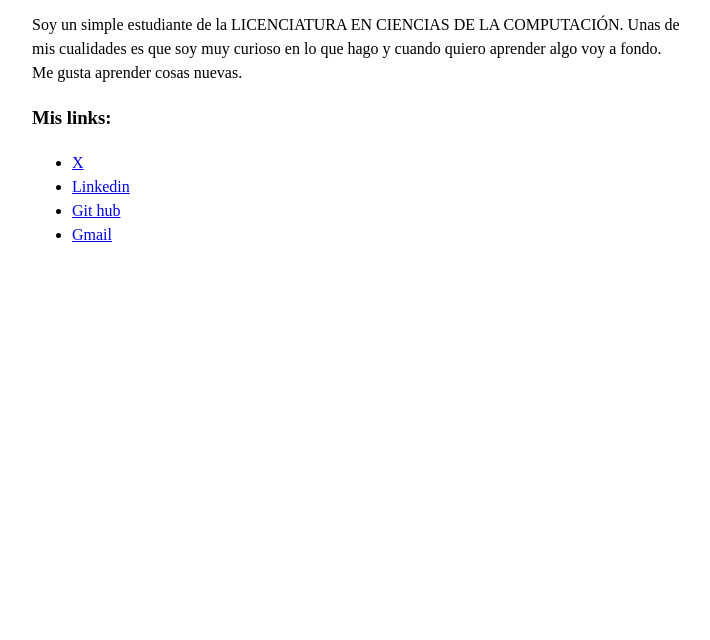
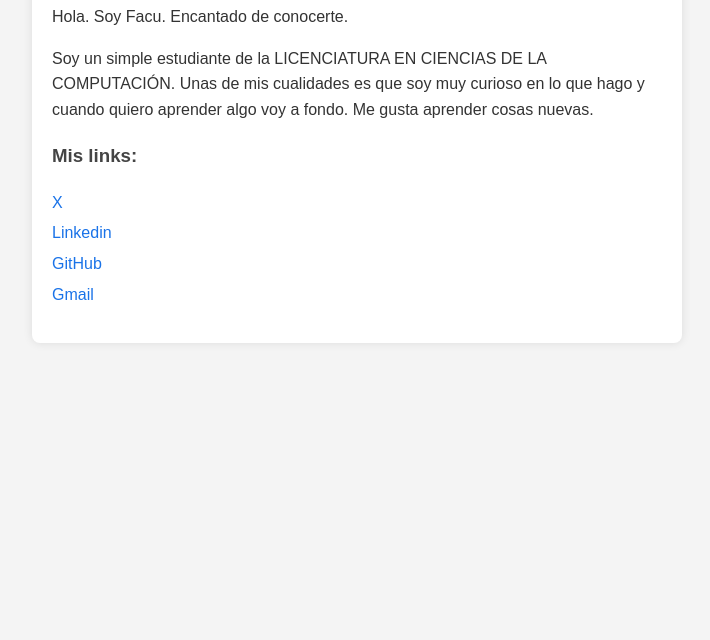
Before and after one commit to rok1337/portfolio, a plain HTML site: page index.html in a window 1280 px wide. Shown: the part 160-800 px from the top of the page, without its empty margins (283-993 px from the left). Drawn offline with Linux system fonts and the light colour scheme.

Commit message:
Update index.html

```diff
--- a/index.html
+++ b/index.html
@@ -1,49 +1,69 @@
 <!DOCTYPE html>
-<html lang="es">
+<h<html lang="es">
     <head>
-        <meta name="descripcion" content="protafolio">
+        <meta charset="UTF-8">
+        <meta name="descripcion" content="portafolio">
         <meta name="viewport" content="width=device-width, initial-scale=1.0">
         <style>
-            body{
-                line-height: 1.5;
+            body {
+                line-height: 1.6;
                 font-size: 16px;
                 padding: 0 10px;
                 margin: 50px auto;
                 max-width: 650px;
+                font-family: Arial, sans-serif;
+                background-color: #f4f4f4;
+                color: #333;
             }
-            main{
+            main {
                 max-width: 42em;
-                margin: 15 auto;
+                margin: 15px auto;
+                background: #fff;
+                padding: 20px;
+                box-shadow: 0 0 10px rgba(0, 0, 0, 0.1);
+                border-radius: 8px;
+            }
+            h1, h3 {
+                color: #444;
+            }
+            ul {
+                list-style-type: none;
+                padding: 0;
+            }
+            ul li {
+                margin: 5px 0;
+            }
+            ul li a {
+                text-decoration: none;
+                color: #1a73e8;
+            }
+            ul li a:hover {
+                text-decoration: underline;
             }
         </style>
         <script>
         document.addEventListener('DOMContentLoaded', function() {
-
             if (window.location.search.indexOf('uwu') > -1) {
-            // Crear la imagen y asignar propiedades
                 var img = document.createElement('img');
-            img.src = 'D:/img/a.jpg'; // Cambia a la URL de tu imagen
+                img.src = 'D:/img/a.jpg';
                 img.alt = 'Imagen relacionada con UWU';
                 img.style.maxWidth = '300px';
 
                 var h1 = document.querySelector('h1');
                 if (h1) {
-                h1.parentNode.replaceChild(img, h1); // Reemplaza el h1 con la imagen
+                    h1.parentNode.replaceChild(img, h1);
                 }
 
-                // Crear un párrafo con contenido
                 var p = document.createElement('p');
                 p.textContent = 'Este es un mensaje personalizado que aparece cuando la URL contiene "uwu".';
-
                 document.body.appendChild(p);
             }
         });
-
         </script>
         <title>Facu</title>
     </head>
     <body>
-        <main style="margin-top: 4rem;">
+        <main>
             <h1>Facu</h1>
             <p>Hola. Soy Facu. Encantado de conocerte.</p>
             <p>
@@ -55,11 +75,9 @@
             <ul>
                 <li><a href="https://x.com/fsc1ence" target="_blank">X</a></li>
                 <li><a href="https://www.linkedin.com/in/f-giovanella/" target="_blank">Linkedin</a></li>
-                <li><a href="https://github.com/rok1337" target="_blank">Git hub</a></li>
+                <li><a href="https://github.com/rok1337" target="_blank">GitHub</a></li>
                 <li><a href="mailto:giovanellafacu@gmail.com">Gmail</a></li>
             </ul>
-
         </main>
     </body>
-
 </html>
```
Lines whose indentation alone changed are shown as unchanged.
